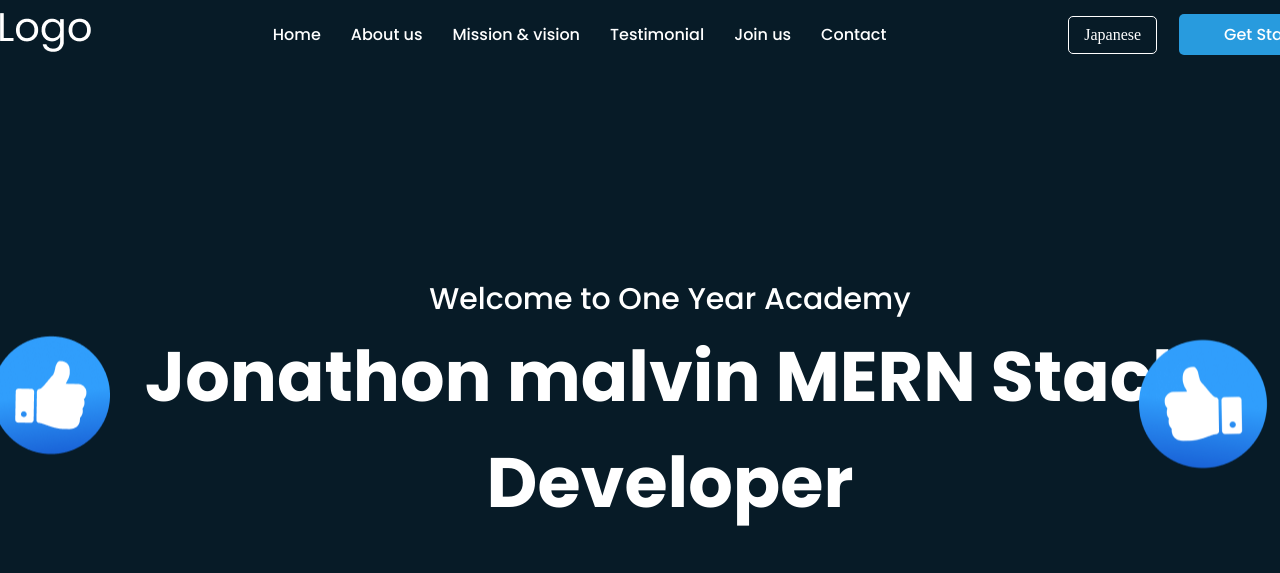
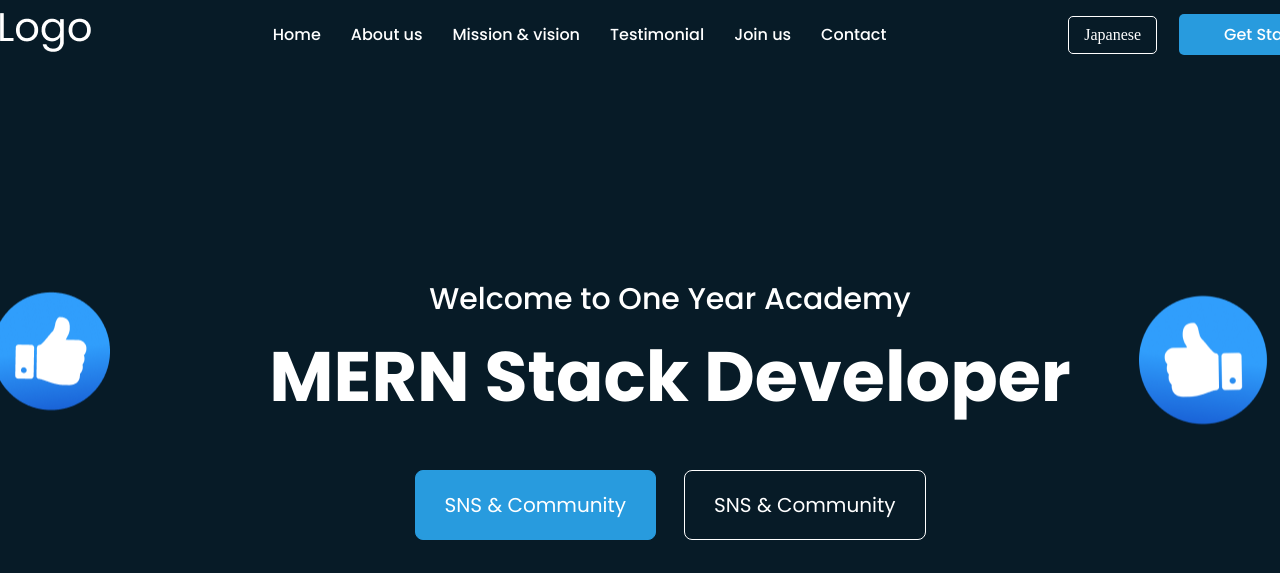
Before and after one commit to ABMshawonislam-dev/Project-1, a plain HTML site: page index.html in a window 1280 px wide. Shown: the top 573 px of the page. Drawn offline with Linux system fonts and the light colour scheme.

Commit message:
banner changing heading

```diff
--- a/index.html
+++ b/index.html
@@ -55,7 +55,7 @@
                 <img class="emoji" src="images/bannerimg.png" alt="bannerimg">
             </div>
             <p class="poppins-medium para">Welcome to One Year Academy</p>
-            <h1 class="poppins-bold">Jonathon malvin MERN Stack Developer</h1>
+            <h1 class="poppins-bold">MERN Stack Developer</h1>
             <a href="#" class="sns poppins-regular">SNS & Community</a>
 
             <a href="#" class="member poppins-regular">SNS & Community</a>
```
